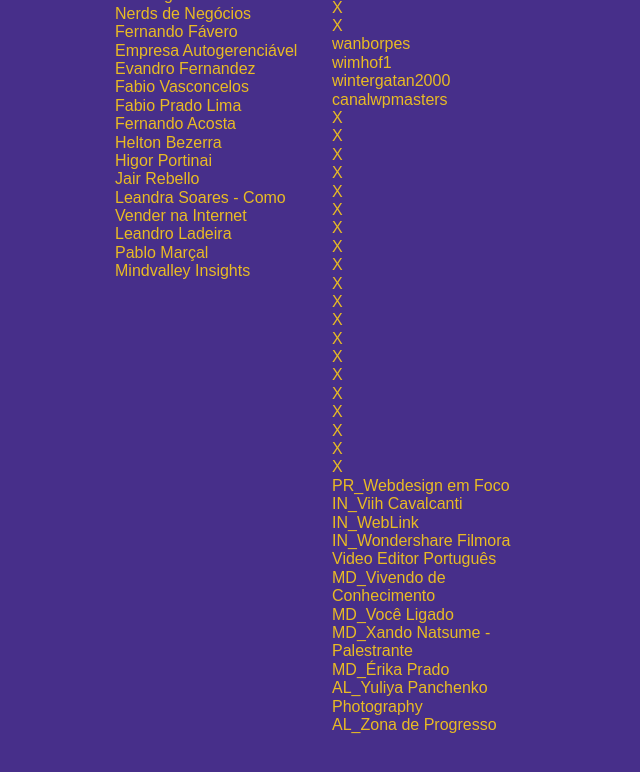
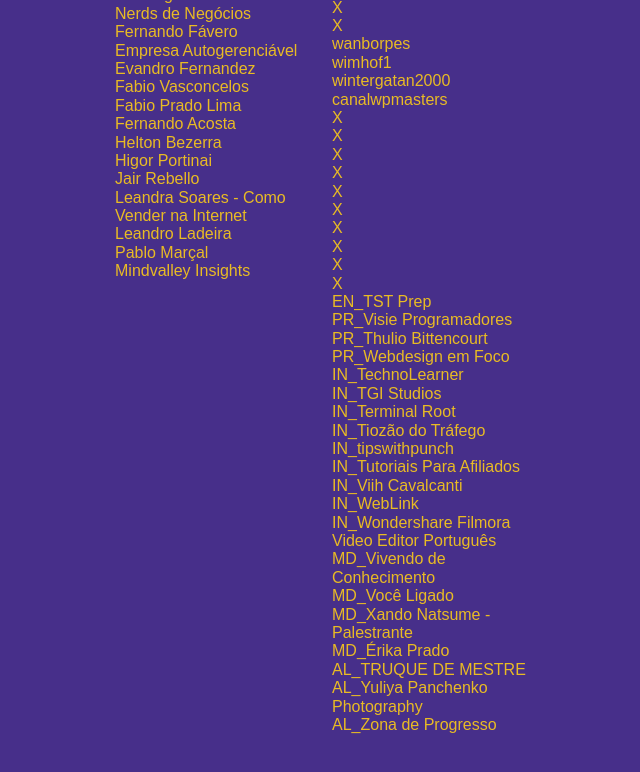
Before and after one commit to RossiFilho/__painel, a plain HTML site: page index.html in a window 1280 px wide. Shown: the part 3515-4287 px from the top of the page, without its empty margins (528-1168 px from the left). Drawn offline with Linux system fonts and the light colour scheme.

Commit message:
202102#09

```diff
--- a/index.html
+++ b/index.html
@@ -619,17 +619,16 @@
         <a href="https://www.youtube.com/channel/UCW1JEtxqrnc5eGcXOX1xSwQ"target="_blank">X</a><br/>
         <a href="https://www.youtube.com/channel/UCedmjqhzMGqmJ1UbEx3afFw"target="_blank">X</a><br/>
         <a href="https://www.youtube.com/channel/UCm1370w1iuI8L3TKMF-W9Bw"target="_blank">X</a><br/>
-        <a href="https://www.youtube.com/channel/UC4iQq9e5-2rJ5dOK18ymEiA"target="_blank">X</a><br/>
-        <a href="https://www.youtube.com/channel/UC4Gftbfwu1HpR4-smmlNCrA"target="_blank">X</a><br/>
-        <a href="https://www.youtube.com/channel/UCqd9oVuR4tuKD5Y9AFwxz7Q"target="_blank">X</a><br/>
-        <a href="https://www.youtube.com/channel/UCs19XXHJtVgqBahCEAQEiIg"target="_blank">X</a><br/>
-        <a href="https://www.youtube.com/channel/UC9nE0zAw2iJvbVY1avx7mow"target="_blank">X</a><br/>
-        <a href="https://www.youtube.com/channel/UCeDirq_9MAW2JkbAlSjhWiQ"target="_blank">X</a><br/>
-        <a href="https://www.youtube.com/channel/UCq4hWnN3wJWM_RxwG6RIYow"target="_blank">X</a><br/>
-        <a href="https://www.youtube.com/channel/UCL0ZOT3eKp4RvKcQyBZJ4bw"target="_blank">X</a><br/>
-        <a href="https://www.youtube.com/channel/UCsDYE1Uns67zK4F0A228KHQ"target="_blank">X</a><br/>
-        <a href="https://www.youtube.com/channel/UCsO_hZcO3qdb_ehdhXF78qw"target="_blank">X</a><br/>
+        <a href="https://www.youtube.com/channel/UCL0ZOT3eKp4RvKcQyBZJ4bw"target="_blank">EN_TST Prep</a><br/>
+        <a href="https://www.youtube.com/channel/UCsO_hZcO3qdb_ehdhXF78qw"target="_blank">PR_Visie Programadores</a><br/>
+        <a href="https://www.youtube.com/channel/UCs19XXHJtVgqBahCEAQEiIg"target="_blank">PR_Thulio Bittencourt</a><br/>
         <a href="https://www.youtube.com/channel/UCL-mk7btv-dHI5hY2Tl1GHg"target="_blank">PR_Webdesign em Foco</a><br/>
+        <a href="https://www.youtube.com/channel/UC4iQq9e5-2rJ5dOK18ymEiA"target="_blank">IN_TechnoLearner</a><br/>
+        <a href="https://www.youtube.com/channel/UC4Gftbfwu1HpR4-smmlNCrA"target="_blank">IN_TGI Studios</a><br/>
+        <a href="https://www.youtube.com/channel/UCqd9oVuR4tuKD5Y9AFwxz7Q"target="_blank">IN_Terminal Root</a><br/>
+        <a href="https://www.youtube.com/channel/UC9nE0zAw2iJvbVY1avx7mow"target="_blank">IN_Tiozão do Tráfego</a><br/>
+        <a href="https://www.youtube.com/channel/UCeDirq_9MAW2JkbAlSjhWiQ"target="_blank">IN_tipswithpunch</a><br/>
+        <a href="https://www.youtube.com/channel/UCsDYE1Uns67zK4F0A228KHQ"target="_blank">IN_Tutoriais Para Afiliados</a><br/>
         <a href="https://www.youtube.com/channel/UCqchE9_kazBPjmrSBoAmOCg"target="_blank">IN_Viih Cavalcanti</a><br/>
         <a href="https://www.youtube.com/channel/UC_JHAWm1mFcOnKaMtFQ3tTg"target="_blank">IN_WebLink</a><br/>
         <a href="https://www.youtube.com/channel/UCHuADotwBwHHw1ZnYrmjYBA"target="_blank">IN_Wondershare Filmora Video Editor Português</a><br/>
@@ -637,6 +636,7 @@
         <a href="https://www.youtube.com/channel/UCSMCSyr2iCij4DtP7I3puSw"target="_blank">MD_Você Ligado</a><br/>
         <a href="https://www.youtube.com/channel/UCXPLAeXae0GQC4PMNzFi1Qg"target="_blank">MD_Xando Natsume - Palestrante</a><br/>
         <a href="https://www.youtube.com/channel/UCjayJE5gI1JU6EFCqKj-xwQ"target="_blank">MD_Érika Prado</a><br/>
+        <a href="https://www.youtube.com/channel/UCq4hWnN3wJWM_RxwG6RIYow"target="_blank">AL_TRUQUE DE MESTRE</a><br/>
         <a href="https://www.youtube.com/channel/UCOErLbt7VMpHbzbEG1LDfPA"target="_blank">AL_Yuliya Panchenko Photography</a><br/>
         <a href="https://www.youtube.com/channel/UCcmoSeKToo-Xd-gaeip3TOg"target="_blank">AL_Zona de Progresso</a><br/>
 
```
